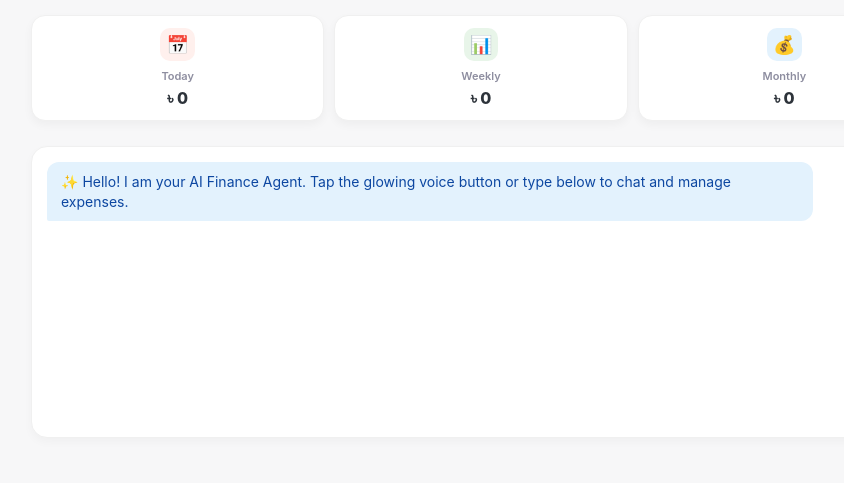
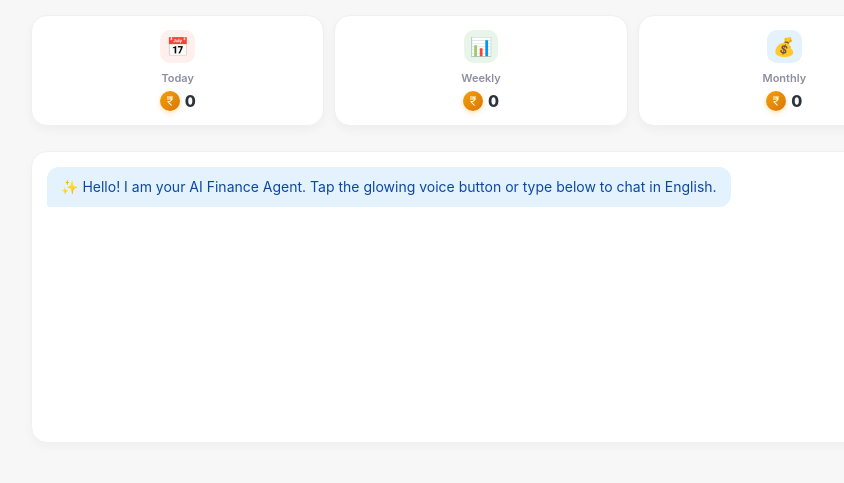
Before and after one commit to Pu91/Ai-finance, a Flask app: page /dashboard in a window 1280 px wide. Shown: the part 55-538 px from the top of the page, without its empty margins (159-1003 px from the left). Run offline with Flask 3, Linux system fonts and the light colour scheme; the visitor is signed in with stand-in values (Sample User, id 1); data that the repository does not hold is empty.

Commit message:
Refactor dashboard styles and improve layout
Updated styles for sidebar, cards, and chat components. Enhanced currency badge and adjusted email display.

```diff
--- a/templates/dashboard.html
+++ b/templates/dashboard.html
@@ -13,18 +13,16 @@
         .menu-btn { background: none; border: none; font-size: 24px; cursor: pointer; color: #2d333a; margin-right: 15px; }
         .header-title { font-size: 18px; font-weight: 700; margin: 0; }
 
-        /* Sidebar (Fixed width & Truncated Text) */
+        /* Sidebar */
         .sidebar { position: fixed; top: 0; left: -240px; width: 240px; height: 100%; background: white; box-shadow: 4px 0 15px rgba(0,0,0,0.05); transition: 0.3s ease; z-index: 200; padding: 20px; display: flex; flex-direction: column; box-sizing: border-box; }
         .sidebar.active { left: 0; }
         .close-btn { align-self: flex-end; background: none; border: none; font-size: 22px; cursor: pointer; color: #8e8ea0; }
-
-        /* Truncate Email class */
-        .user-email { margin: 0; font-size: 15px; width: 100%; white-space: nowrap; overflow: hidden; text-overflow: ellipsis; display: block; text-align: center; }
+        .user-email { margin: 0; font-size: 14px; width: 100%; white-space: nowrap; overflow: hidden; text-overflow: ellipsis; display: block; text-align: center; font-weight: 600; }
 
         /* Language Selector */
         .lang-box { margin: 20px 0; background: #f9f9f9; padding: 12px; border-radius: 12px; border: 1px solid #eee; }
         .lang-box label { font-size: 12px; color: #8e8ea0; font-weight: 600; display: block; margin-bottom: 5px; }
-        .lang-select { width: 100%; padding: 8px; border-radius: 8px; border: 1px solid #d1d5db; font-size: 14px; outline: none; background: white; cursor: pointer; }
+        .lang-select { width: 100%; padding: 8px; border-radius: 8px; border: 1px solid #d1d5db; font-size: 14px; outline: none; background: white; cursor: pointer; font-weight: 600; color: #2d333a; }
 
         .nav-item { padding: 12px 0; font-size: 16px; color: #2d333a; text-decoration: none; border-bottom: 1px solid #f0f0f0; display: flex; align-items: center; }
         .overlay { position: fixed; top: 0; left: 0; width: 100%; height: 100%; background: rgba(0,0,0,0.3); z-index: 150; display: none; opacity: 0; transition: 0.3s; }
@@ -33,14 +31,18 @@
         /* Main Container & Cards */
         .container { max-width: 900px; margin: 15px auto; padding: 0 15px; }
         .cards-row { display: grid; grid-template-columns: repeat(3, 1fr); gap: 10px; margin-bottom: 25px; }
-        .card { background: white; padding: 12px 8px; border-radius: 14px; text-decoration: none; color: #2d333a; text-align: center; box-shadow: 0 4px 10px rgba(0,0,0,0.04); border: 1px solid #f0f0f0; transition: transform 0.2s, box-shadow 0.2s; }
+        .card { background: white; padding: 14px 8px; border-radius: 16px; text-decoration: none; color: #2d333a; text-align: center; box-shadow: 0 4px 10px rgba(0,0,0,0.04); border: 1px solid #f0f0f0; transition: transform 0.2s, box-shadow 0.2s; }
         .card:hover { transform: translateY(-3px); box-shadow: 0 6px 15px rgba(0,0,0,0.08); }
         .card-icon { font-size: 18px; margin-bottom: 8px; display: inline-block; padding: 6px; border-radius: 10px; }
         .card.daily .card-icon { background: #fff0ed; color: #ff6b6b; }
         .card.weekly .card-icon { background: #e8f5e9; color: #4caf50; }
         .card.monthly .card-icon { background: #e3f2fd; color: #2196f3; }
-        .card-title { font-size: 11px; font-weight: 600; color: #8e8ea0; margin: 0 0 5px 0; }
-        .card-amount { font-size: 16px; font-weight: 800; margin: 0; }
+        .card-title { font-size: 11px; font-weight: 600; color: #8e8ea0; margin: 0 0 6px 0; }
+
+        /* Currency Icon & Amount Style */
+        .card-amount { font-size: 16px; font-weight: 800; margin: 0; display: flex; align-items: center; justify-content: center; gap: 5px; }
+        .currency-badge { width: 20px; height: 20px; display: inline-flex; align-items: center; justify-content: center; background: linear-gradient(135deg, #f59e0b, #d97706); color: white; border-radius: 50%; flex-shrink: 0; box-shadow: 0 2px 5px rgba(245, 158, 11, 0.3); }
+        .currency-badge svg { width: 12px; height: 12px; fill: currentColor; }
 
         /* Chat Box */
         .chat-history { background: white; border-radius: 16px; padding: 15px; min-height: 260px; max-height: 55vh; overflow-y: auto; box-shadow: 0 4px 10px rgba(0,0,0,0.03); border: 1px solid #f0f0f0; margin-bottom: 15px; display: flex; flex-direction: column; }
@@ -101,7 +103,6 @@
             <div style="width: 50px; height: 50px; background: #10a37f; color: white; border-radius: 50%; display: flex; align-items: center; justify-content: center; font-size: 20px; margin: 0 auto 10px auto; font-weight: bold;">
                 {{ username[0]|upper }}
             </div>
-            <!-- Truncated Email -->
             <h3 class="user-email" title="{{ username }}">{{ username }}</h3>
             <p style="color:#8e8ea0; font-size:11px; margin-top:5px;">AI Finance Member</p>
         </div>
@@ -130,28 +131,43 @@
 
     <!-- Main Content -->
     <div class="container">
-        <!-- 3 Small Cards -->
+        <!-- 3 Small Cards with Currency Coin Icon -->
         <div class="cards-row">
             <a href="/details/daily" class="card daily">
                 <div class="card-icon">📅</div>
                 <p class="card-title">Today</p>
-                <p class="card-amount">৳ <span id="dailyAmt" class="counter" data-target="{{ daily }}">0</span></p>
+                <p class="card-amount">
+                    <span class="currency-badge">
+                        <svg viewBox="0 0 24 24"><path d="M13.66 7C13.1 5.82 11.9 5 10.5 5H6V3h12v2h-3.26c.48.58.84 1.26 1.05 2H18v2h-2.02c-.25 2.8-2.61 5-5.48 5h-.73l6.73 7h-2.77L7 14v-2h3.5c1.76 0 3.22-1.3 3.46-3H6V7h7.66z"/></svg>
+                    </span>
+                    <span id="dailyAmt" class="counter" data-target="{{ daily }}">0</span>
+                </p>
             </a>
             <a href="/details/weekly" class="card weekly">
                 <div class="card-icon">📊</div>
                 <p class="card-title">Weekly</p>
-                <p class="card-amount">৳ <span id="weeklyAmt" class="counter" data-target="{{ weekly }}">0</span></p>
+                <p class="card-amount">
+                    <span class="currency-badge">
+                        <svg viewBox="0 0 24 24"><path d="M13.66 7C13.1 5.82 11.9 5 10.5 5H6V3h12v2h-3.26c.48.58.84 1.26 1.05 2H18v2h-2.02c-.25 2.8-2.61 5-5.48 5h-.73l6.73 7h-2.77L7 14v-2h3.5c1.76 0 3.22-1.3 3.46-3H6V7h7.66z"/></svg>
+                    </span>
+                    <span id="weeklyAmt" class="counter" data-target="{{ weekly }}">0</span>
+                </p>
             </a>
             <a href="/details/monthly" class="card monthly">
                 <div class="card-icon">💰</div>
                 <p class="card-title">Monthly</p>
-                <p class="card-amount">৳ <span id="monthlyAmt" class="counter" data-target="{{ monthly }}">0</span></p>
+                <p class="card-amount">
+                    <span class="currency-badge">
+                        <svg viewBox="0 0 24 24"><path d="M13.66 7C13.1 5.82 11.9 5 10.5 5H6V3h12v2h-3.26c.48.58.84 1.26 1.05 2H18v2h-2.02c-.25 2.8-2.61 5-5.48 5h-.73l6.73 7h-2.77L7 14v-2h3.5c1.76 0 3.22-1.3 3.46-3H6V7h7.66z"/></svg>
+                    </span>
+                    <span id="monthlyAmt" class="counter" data-target="{{ monthly }}">0</span>
+                </p>
             </a>
         </div>
 
         <!-- AI Chat Box -->
         <div class="chat-history" id="chatBox">
-            <div class="chat-msg ai">✨ Hello! I am your AI Finance Agent. Tap the glowing voice button or type below to chat and manage expenses.</div>
+            <div class="chat-msg ai" id="welcomeMsg">✨ Hello! I am your AI Finance Agent. Tap the glowing voice button or type below to chat and manage expenses.</div>
         </div>
     </div>
 
@@ -183,15 +199,41 @@
     </div>
 
     <script>
+        // Preload voices for mobile browsers
+        let availableVoices = [];
+        if ('speechSynthesis' in window) {
+            const loadVoices = () => { availableVoices = window.speechSynthesis.getVoices(); };
+            loadVoices();
+            window.speechSynthesis.onvoiceschanged = loadVoices;
+        }
+
         // Load saved language on startup
         document.addEventListener('DOMContentLoaded', () => {
             const savedLang = localStorage.getItem('aiLang') || 'English';
             document.getElementById('aiLang').value = savedLang;
+            updateGreetingByLanguage(savedLang, false);
         });
 
         function saveLanguage() {
             const lang = document.getElementById('aiLang').value;
             localStorage.setItem('aiLang', lang);
+            updateGreetingByLanguage(lang, true);
+            toggleSidebar(); // ভাষা সিলেক্ট করলেই সাইডবার বন্ধ হয়ে যাবে
+        }
+
+        function updateGreetingByLanguage(lang, addNewMessage) {
+            let msg = "✨ Hello! I am your AI Finance Agent. Tap the glowing voice button or type below to chat in English.";
+            if (lang === 'Bengali') {
+                msg = "✨ হ্যালো! আমি আপনার এআই ফাইন্যান্স এজেন্ট। এখন থেকে আমি আপনার সাথে বাংলায় কথা বলবো ও হিসাব রাখবো।";
+            } else if (lang === 'Hindi') {
+                msg = "✨ नमस्ते! मैं आपका एआई फाइनेंस एजेंट हूँ। अब से मैं आपसे हिंदी में बात करूँगा और हिसाब रखूँगा।";
+            }
+            if (addNewMessage) {
+                addChat(msg, 'ai');
+            } else {
+                const welcomeEl = document.getElementById('welcomeMsg');
+                if (welcomeEl) welcomeEl.innerText = msg;
+            }
         }
 
         // Sidebar Toggle
@@ -230,7 +272,7 @@
 
         function getLangCode() {
             const lang = document.getElementById('aiLang').value;
-            if (lang === 'Bengali') return 'bn-BD';
+            if (lang === 'Bengali') return 'bn-IN';
             if (lang === 'Hindi') return 'hi-IN';
             return 'en-US';
         }
@@ -239,7 +281,7 @@
         if (SpeechRecognition) {
             recognition = new SpeechRecognition();
             recognition.continuous = false;
-            recognition.interimResults = true; // Shows live words as you speak
+            recognition.interimResults = true;
 
             recognition.onstart = () => {
                 voiceStatus.innerText = "LISTENING...";
@@ -251,7 +293,6 @@
                 for (let i = event.resultIndex; i < event.results.length; i++) {
                     transcript += event.results[i][0].transcript;
                 }
-                // Show live what the user is saying
                 voiceText.innerText = `"${transcript}"`;
 
                 if (event.results[0].isFinal) {
@@ -292,12 +333,31 @@
             if ('speechSynthesis' in window) window.speechSynthesis.cancel();
         }
 
-        // Text-to-Speech (AI speaks back to you)
+        // Text-to-Speech (Matches exact selected language voice)
         function speakReply(text) {
             if (!('speechSynthesis' in window)) return;
             window.speechSynthesis.cancel();
+
             const utterance = new SpeechSynthesisUtterance(text);
-            utterance.lang = getLangCode();
+            const selectedLang = document.getElementById('aiLang').value;
+
+            if (availableVoices.length === 0) {
+                availableVoices = window.speechSynthesis.getVoices();
+            }
+
+            let targetVoice = null;
+            if (selectedLang === 'Bengali') {
+                utterance.lang = 'bn-IN';
+                targetVoice = availableVoices.find(v => v.lang.includes('bn'));
+            } else if (selectedLang === 'Hindi') {
+                utterance.lang = 'hi-IN';
+                targetVoice = availableVoices.find(v => v.lang.includes('hi'));
+            } else {
+                utterance.lang = 'en-US';
+                targetVoice = availableVoices.find(v => v.lang.includes('en'));
+            }
+
+            if (targetVoice) utterance.voice = targetVoice;
 
             utterance.onstart = () => {
                 voiceStatus.innerText = "AI SPEAKING...";
@@ -338,7 +398,7 @@
             chatBox.appendChild(tempDiv);
             chatBox.scrollTop = chatBox.scrollHeight;
 
-            const selectedLang = document.getElementById('aiLang').value;
+            const selectedLang = document.getElementById('aiLang').value || localStorage.getItem('aiLang') || 'English';
 
             fetch('/api/chat', {
                 method: 'POST',
@@ -350,7 +410,7 @@
                 chatBox.removeChild(tempDiv);
                 addChat(data.reply, 'ai');
 
-                // Real-time update of Today, Weekly, Monthly cards WITHOUT page reload
+                // Real-time update of cards WITHOUT page reload
                 if (data.daily !== undefined) {
                     document.getElementById('dailyAmt').innerText = Math.round(data.daily);
                     document.getElementById('weeklyAmt').innerText = Math.round(data.weekly);
```
